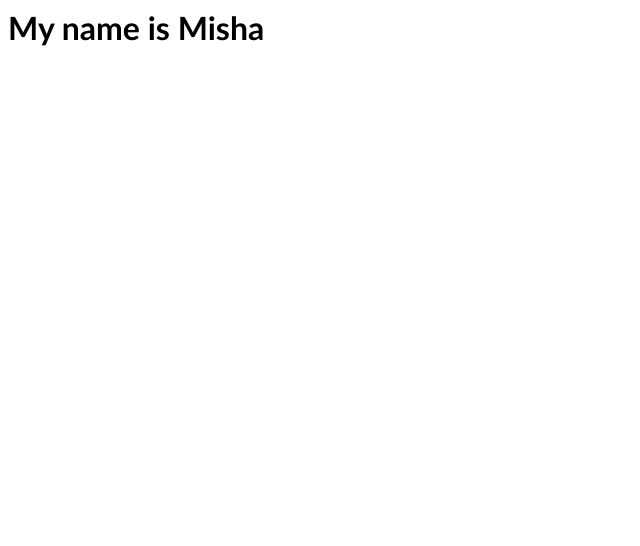
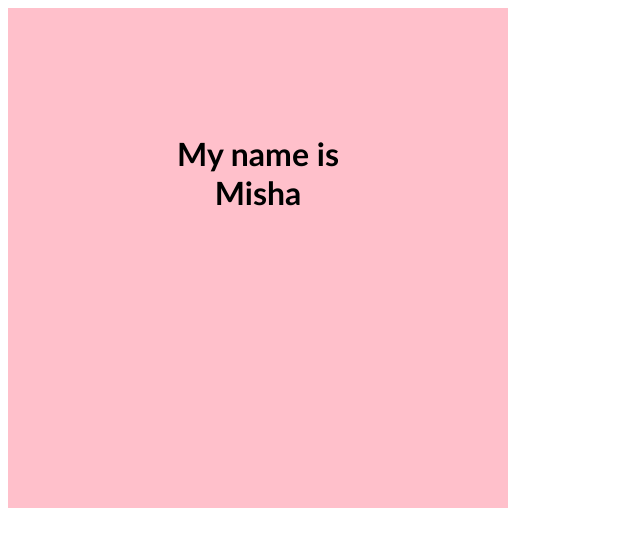
Before and after one commit to mishachaplin/first-project, a plain HTML site: page index.html in a window 1280 px wide. Shown: the whole page, without its empty margins (0-640 px from the left). Drawn offline with Linux system fonts and the light colour scheme; files that its build step writes are made by us from their sources.

Commit message:
Some padding and color changes

```diff
--- a/index.html
+++ b/index.html
@@ -4,11 +4,13 @@
     <meta charset="UTF-8">
     <meta name="viewport" content="width=device-width, initial-scale=1.0">
     <title>Document</title>
-    <link rel="stylesheet" href="./dev/first-project/styles.css">
+    <link rel="stylesheet" href="styles.css">
 </head>
 <body>
 
+<div class="box">
     <h1 class="my-name">My name is Misha</h1>
+</div>
 
 </body>
 </html>
--- a/styles.css
+++ b/styles.css
@@ -5,10 +5,10 @@
 }
 
 .box {
-    height: 50vh;
-    width: 50%;
-    background-color: azure;
-    position: auto;
+    height: 500px;
+    width: 500px;
+    background-color: pink;
     box-sizing: border-box;
-
+    text-align: center;
+    padding: 10%;
 }
```
